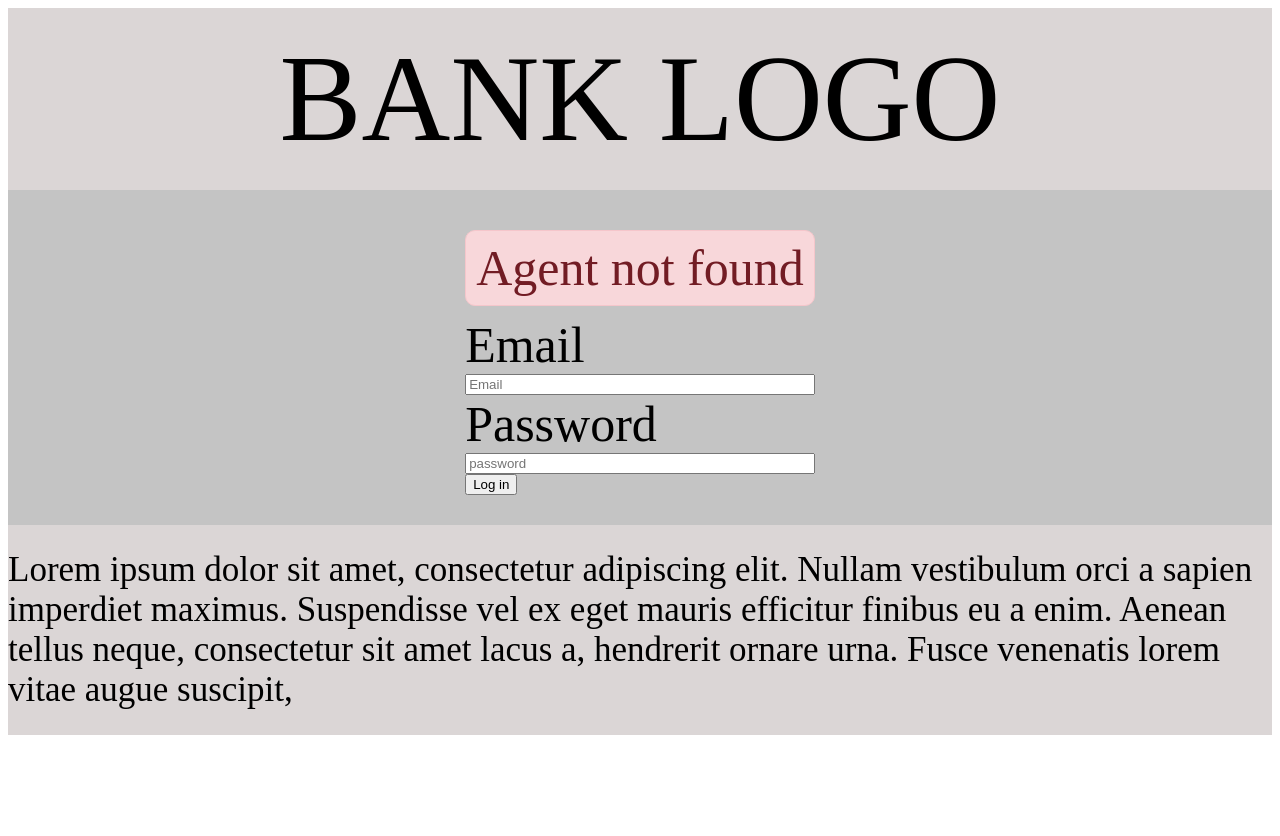
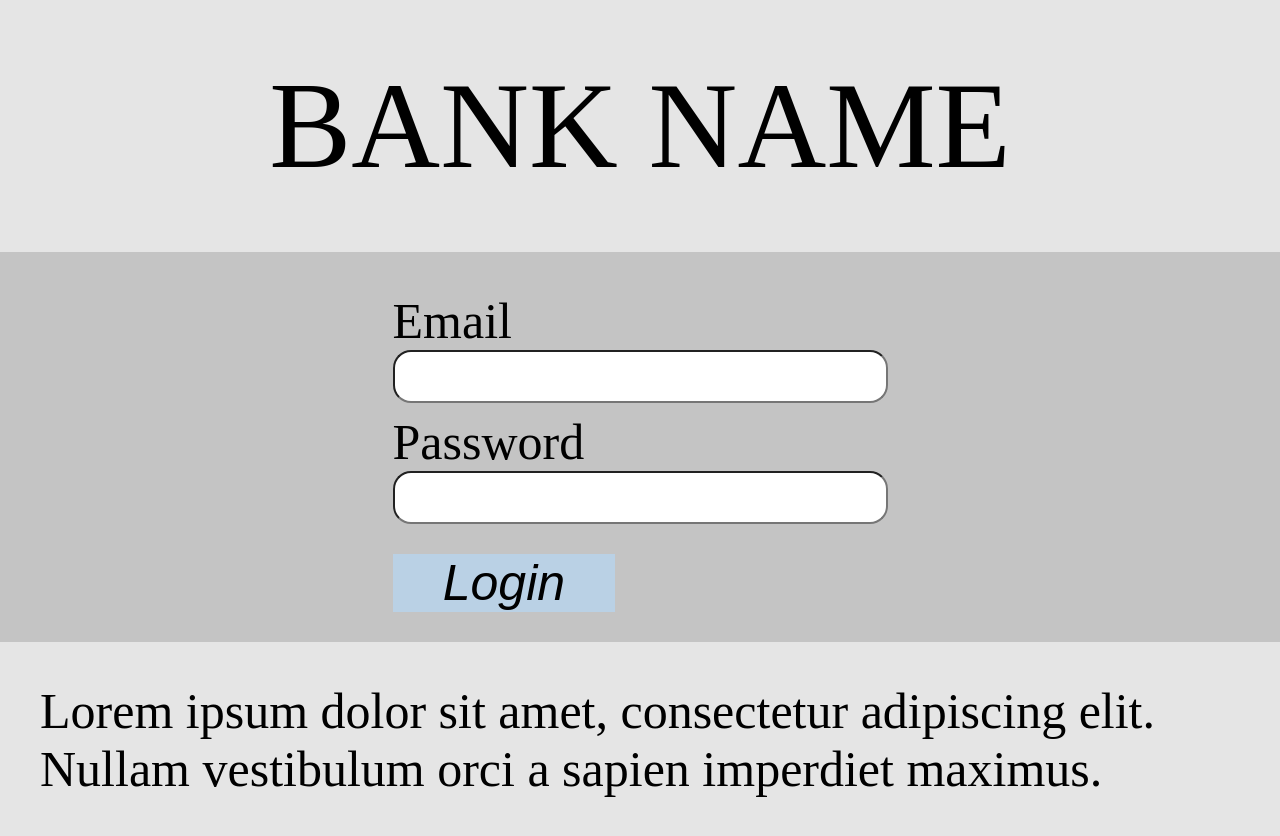
Before and after one commit to abel-rfi/cusem-app, a React (Create React App) app: page / in a window 1280 px wide. Before the commit the page ends 800 px from the top, so only its background shows below. Built offline with nearby package versions, Linux system fonts and the light colour scheme.

Commit message:
Nashri12

```diff
--- a/src/App.css
+++ b/src/App.css
@@ -1,59 +1,90 @@
-.agen_login_page {
+* {
     margin: 0;
     padding: 0;
     box-sizing: border-box;
     text-decoration: none;
-    background-color: #DBD6D6;
+    font-size: 50px;
+}
+#root {
+    width: 100%;
 }
 
-.Header {
+body {
+    display: flex;
+    flex-direction: column;
+    align-items: center;
+}
+
+header {
+    padding: 55px;
+    width: 100%;
     display: flex;
     align-items: center;
     justify-content: center;
-    padding: 20px;
     font-size: 123px;
     font-family: 'Prata';
+    background-color: #E5E5E5;
 }
 
-.login_form {
+.warper {
+    padding-top: 40px;
+    width: 100%;
     display: flex;
     align-items: center;
     justify-content: center;
     background: #C4C4C4;
-    padding-top: 30px;
-    padding-bottom: 30px;
 }
 
-.foot_tainer {
+.form form .error-txt {
+    display: none;
+    margin: 10px;
+    color: #721c24;
+    background: #f8d7da;
+    text-align: center;
+    border-radius: 5px;
+    margin-bottom: 10px;
+    border: 1px solid #f5c6cb;
+}
+
+.form form .field {
+    display: flex;
+    flex-direction: column;
+    margin-bottom: 10px;
+    font-family: Arial Bold;
+}
+
+.form form .input input{
+    outline: none;
+}
+
+.form form .input input {
+    height: 53px;
+    width: 100%;
+    border-radius: 18px;
+    padding: 20px;
+    font-size: 35px;
+}
+
+.form form .button {
+    padding-top: 20px;
+    padding-bottom: 20px;
+}
+
+.form form .button input {
+    border: none;
+    width: 45%;
+    font-family: Arial, Helvetica, sans-serif;
+    font-style: italic ;
+    font-style:  bold;
+    background: #BAD1E5;
+}
+
+footer {
+    padding: 40px;
+    width: 100%;
     display: flex;
     align-items: center;
     justify-content: center;
-    font-size: 35px ;
-    padding-top: 25px;
-    padding-bottom: 25px;
-
+    font-family: 'Prata';
+    background-color: #E5E5E5;
 }
-
-.error_txt{
-    color: #721c24;
-    background-color: #f8d7da;
-    font-size: 50px;
-    padding: 8px 10px;
-    text-align: center;
-    border-radius: 10px;
-    margin-bottom: 10px;
-    margin-top: 10px;
-    border: 1px solid #f5c6cb;
-}
-
-.email_details {
-    display: flex;
-    flex-direction: column;
-    font-size: 50px;
-}
-
-.password_details {
-    display: flex;
-    flex-direction: column;
-    font-size: 50px;
-}
--- a/src/App.js
+++ b/src/App.js
@@ -2,37 +2,28 @@ import './App.css';
 
 function App() {
   return (
-    <div className="agen_login_page">
-      <div className='Body'>
-      <div className='Header'>
-        <header>BANK LOGO</header>
-      </div>
-
-      <div className='login_form'>
-        <form action="#">
-          <div className='error_txt'>Agent not found</div>
-          <div className='email_details'>
+  <body>
+    <header>BANK NAME</header>
+    <div className='warper'>
+      <section className='form signup'>
+        <form action='#'>
+          <div className='error-txt'>Agent not found!</div>
+          <div className='field input'>
             <label>Email</label>
-            <input type='text' placeholder='Email'></input>
+            <input type='text'></input>
           </div>
-
-          <div className='password_details'>
+          <div className='field input'>
             <label>Password</label>
-            <input type='password' placeholder='password'></input>
+            <input type='password'></input>
           </div>
-
-          <div className='field'>
-            <input type='submit' value='Log in'></input>
-          </div>
-
-          </form>
-      </div>
-
-      <div className='foot_tainer'>
-        <div className='footer'> Lorem ipsum dolor sit amet, consectetur adipiscing elit. Nullam vestibulum orci a sapien imperdiet maximus. Suspendisse vel ex eget mauris efficitur finibus eu a enim. Aenean tellus neque, consectetur sit amet lacus a, hendrerit ornare urna. Fusce venenatis lorem vitae augue suscipit, </div>
-      </div>
-      </div>
+          <div className='field button'>
+              <input type='submit' value='Login'></input>
+            </div>
+        </form>
+      </section>
     </div>
+    <footer> Lorem ipsum dolor sit amet, consectetur adipiscing elit. Nullam vestibulum orci a sapien imperdiet maximus.</footer>
+  </body>
   );
 }
 
```
